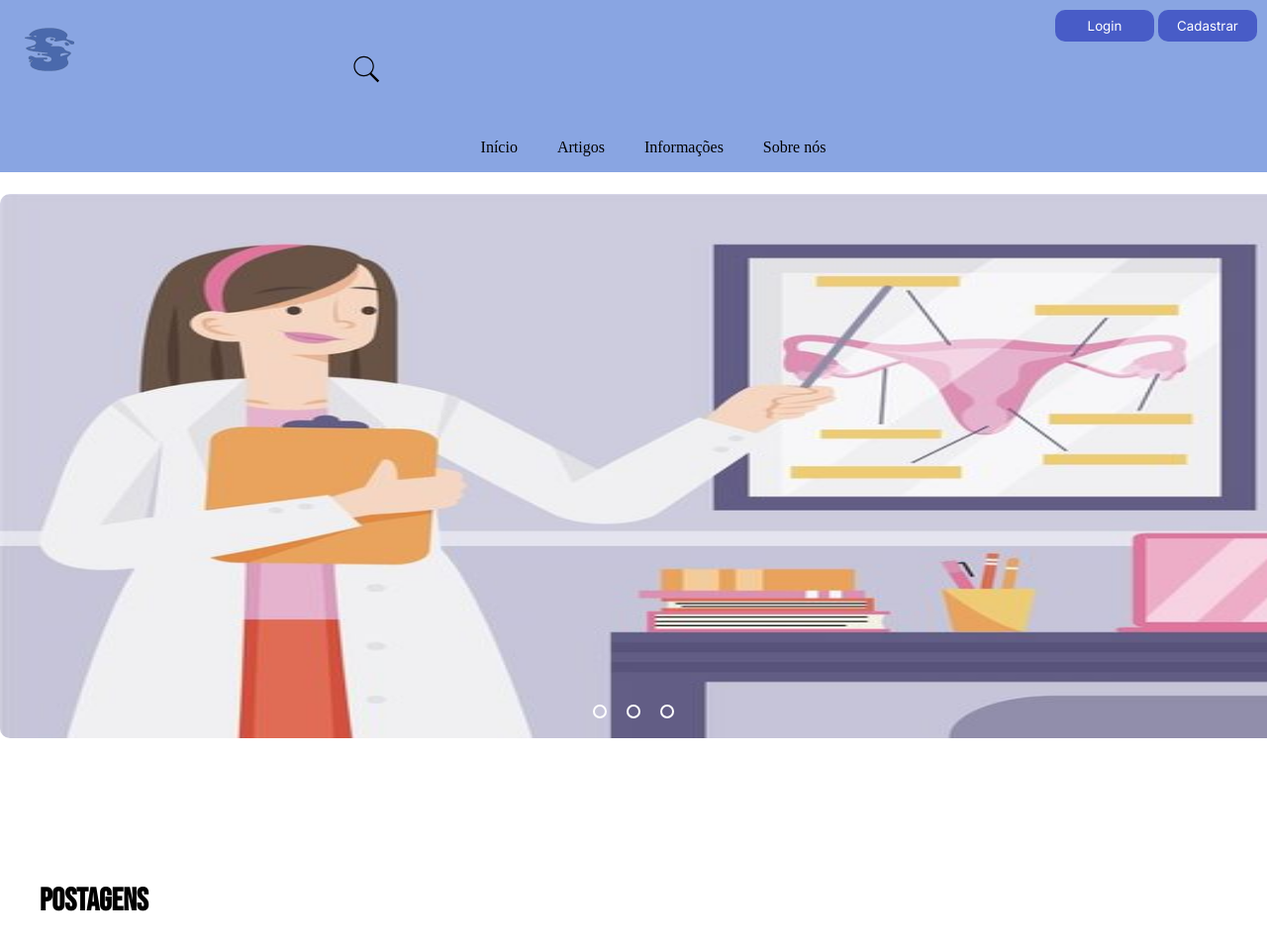
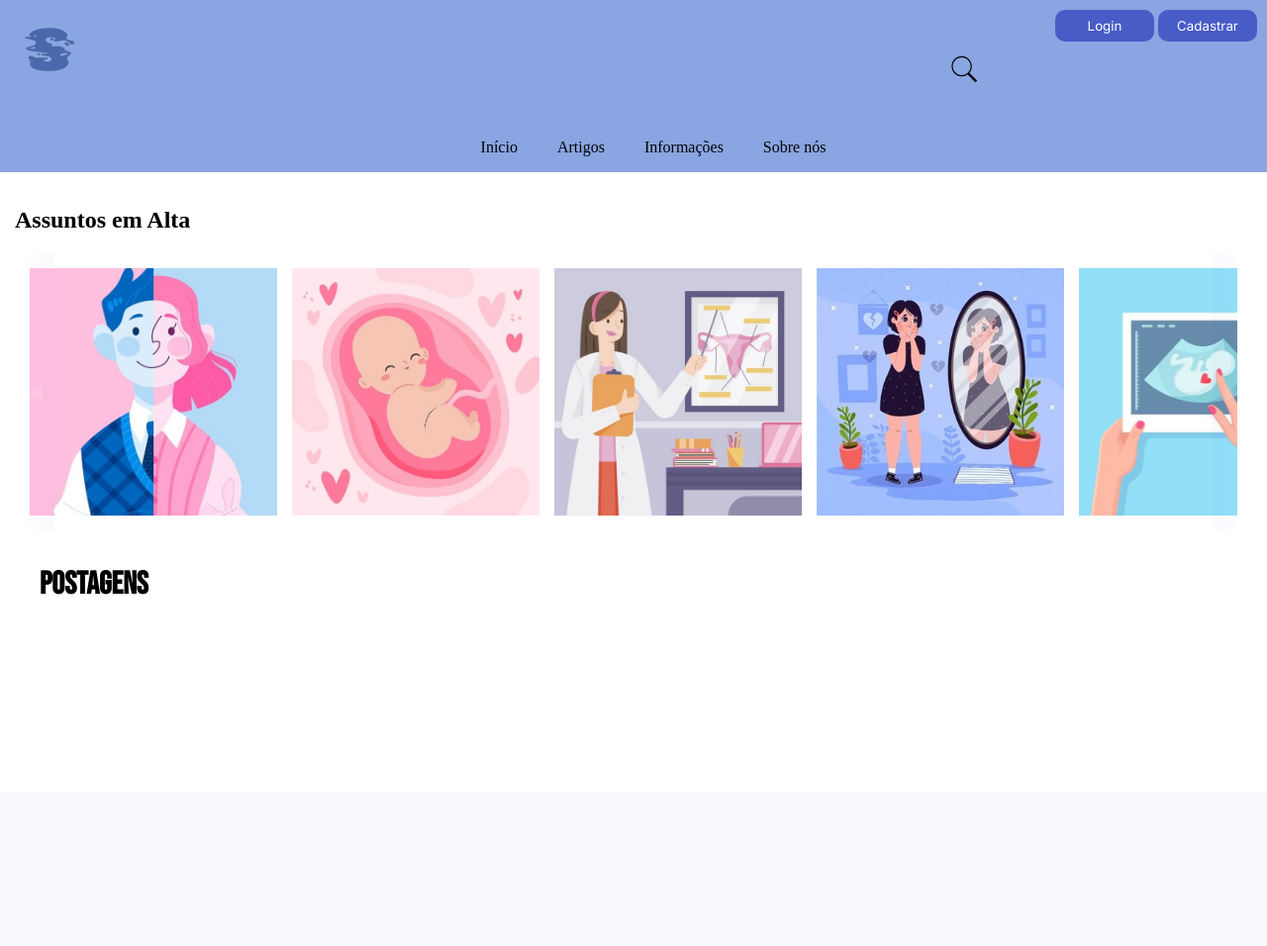
Before and after one commit to Amitaf134/Site-Seducation, a PHP site: page / in a window 1280 px wide. Shown: the whole page at 99% size. After the commit the page ends 601 px from the top, so only its background shows below. Run offline with PHP 8.4, Linux system fonts and the light colour scheme; some web fonts are replaced.

Commit message:
NINGUEM SE MEXE

```diff
--- a/css/estilo.css
+++ b/css/estilo.css
@@ -221,132 +221,119 @@ dialog button {
 }
 
 /*emi*/
-.slider{
-  width: 90%;
-  height: 400px;
-  overflow: hidden;
-  position: absolute;
+
+/*h1 {
+  text-align: center;
+  margin: 1em 0;
+  font-family: sans-serif;
+}*/
+
+.container {
+  position: relative;
+  padding: 15px;
+  max-width: 2040px;
+  margin: 0 auto;
 }
 
-.slides{
-  display: flex;
-}
-.navigation-bar{
-  position: absolute;
-  bottom: 20px;
-  display: flex;
-  left: 50%;
-  transform: translate(-50%);
+.gallery-wrapper {
+  overflow-x: auto;
 }
 
-input{
+.arrow-left {
+  position: absolute;
+  top: 0;
+  left: 0;
+  right: auto;
+  bottom: 0;
+  font-size: 20px;
+  line-height: 250px;
+  width: 40px;
+  color: #fff;
+  transition: all 600ms ease-in-out;
+  background: linear-gradient(to right, transparent 0%, blue 550%);
+  opacity: 0.1;
+  cursor: pointer;
+  border: none;
+  transition: all 600ms ease-in-out;
+}
+.arrow-right {
+  position: absolute;
+  left: auto;
+  right: 0;
+  /*relação com a altura d cima do container*/
+  top: 0;
+  bottom: 0;
+  /*grossura da seta*/
+  font-size: 20px;
+  line-height: 250px;
+  /*largura da seta*/
+  width: 40px;
+  color: #fff;
+  transition: all 600ms ease-in-out;
+  background: linear-gradient(to left, transparent 0%, blue 550%);
+  opacity: 0.1;
+  cursor: pointer;
+  border: none;
+  transition: all 600ms ease-in-out;
+}
+
+.arrow-left:hover,
+.arrow-right:hover {
+  opacity: 1;
+}
+
+.gallery {
+  display: flex;
+  flex-flow: row nowrap;
+  gap: 15px;
+}
+
+.item {
+  width: 250px;
+  height: 250px;
+  flex-shrink: 0;
+  /*transition: all 600ms ease-in-out;
+  opacity: 0.5;*/
+}
+
+.current-item {
+  opacity: 1;
+}
+
+/* This is from w3schools
+/*
+https://www.w3schools.com/howto/howto_css_hide_scrollbars.asp
+/* Hide scrollbar for Chrome, Safari and Opera
+.gallery-wrapper::-webkit-scrollbar {
   display: none;
 }
 
-.manual-btn{
-  border: 2px solid #fff;
-  padding: 5px;
-  border-radius:10px;
-  cursor: pointer ;
+/* Hide scrollbar for IE, Edge and Firefox
+.gallery-wrapper {
+  -ms-overflow-style: none; /* IE and Edge
+  scrollbar-width: none; /* Firefox
+}*/
 
-}
-.manual-btn:not(:last-child){
-  margin-right: 20px;
-
-}
-.manual-btn:hover{
-  background: #fff;
-  transition: 0.4s;
+.cyan {
+  background: cyan;
 }
 
-.slides{
-  display: flex;
-  width: 400%;
-  height: 100%;
-
+.deeppink {
+  background: deeppink;
 }
 
-.slide{
-  width: 100%;
-  transition: 0.5s;
+.turquoise {
+  background: turquoise;
 }
 
-.slide img{
-  width: 80%;
-  height: 100%;
-  border-radius: 10px;
+.darkblue {
+  background: darkblue;
 }
 
-.slider {
-  width: 100%;
-  height: 550px;
-  overflow: hidden;
-  position: absolute;
+.purple {
+  background: purple;
 }
 
-.manual-btn {
-  border: 2px solid #fff;
-  padding: 5px;
-  border-radius: 10px;
-  cursor: pointer;
-}
-
-.manual-btn:not(:last-child) {
-  margin-right: 20px;
-
-}
-
-.manual-btn:hover {
-  background: #fff;
-  transition: 0.4s;
-}
-
-.slides {
-  display: flex;
-  width: 400%;
-  height: 100%;
-
-}
-
-.slide {
-  width: 100%;
-  transition: 0.5s;
-}
-
-
-#radio1:checked~.first{
-  margin-left: 0;
-}
-
-#radio2:checked~.first{
-  margin-left: -60%;
-}
-
-#radio3:checked~.first{
-  margin-left: -180%;
-}
-
-#radio1:checked~.navigation-auto .auto-btn1{
-  background-color: #fff;
-}
-
-#radio2:checked~.navigation-auto .auto-btn2{
-  background-color: #fff;
-}
-#radio3:checked~.navigation-auto .auto-btn3{
-  background-color: #fff;
-}
-.slider-container {
-  margin-top: -170px;
-  display: flex;
-  /* Centraliza horizontalmente */
-  justify-content: center;
-  /* Centraliza verticalmente */
-  align-items: center;
-  width: 100%;
-  /* 100% da altura da viewport */
-  height: 100vh;
-}
 /*emi*/
 
 .my-prev {
--- a/index.php
+++ b/index.php
@@ -11,40 +11,26 @@ include('conexao.php');
   <section class="container">
   <h2> Assuntos em Alta </h2>
     <!--emi-->
-  <div class="slider-container">
-    <div class="slider">
-      <div class="slides">
-        <input type="radio" name="radio-btn" id="radio1">
-        <input type="radio" name="radio-btn" id="radio2">
-        <input type="radio" name="radio-btn" id="radio3">
+    <div class="container">
+  <button class="arrow-left control" aria-label="Previous image"> ◀ </button>
+  <button class="arrow-right control" aria-label="Next Image"> ▶ </button>
 
+  <!-- overflow cm largura fixa -->
+    <div class="gallery-wrapper">
+    <!-- um elemento que irá se mover dentro do wrapper -->
+    <div class="gallery" id="galeria1">
 
-        <div class="slide">
-          <img src="artigocinco.png " alt="">
-        </div>
-        <div class="slide">
-          <img src="artigodez.png " alt="">
-        </div>
-        <div class="slide">
-          <img src="artigodois.png" alt="">
-        </div>
-        <div class="navigation-auto">
-          <div class="auto-btn1"></div>
-          <div class="auto-btn2"></div>
-          <div class="auto-btn3"></div>
-        </div>
-      </div>
-      <div class="navigation-bar">
-        <label class="manual-btn" for="radio1"></label>
-        <label class="manual-btn" for="radio2"></label>
-        <label class="manual-btn" for="radio3"></label>
-      </div>
+      <img src="img/artigoquatro.png" alt="Artigo Um" class="item current-item">
+      <img src="img/artigodez.png" alt="Artigo Dez" class="item current-item">
+      <img src="img/artigocinco.png" alt="Artigo Cinco" class="item current-item">
+      <img src="img/artigoonze.png" alt="Artigo Onze" class="item current-item">
+      <img src="img/artigotres.png" alt="Artigo Tres" class="item current-item">
+      <img src="img/artigoseis.png" alt="Artigo Seis" class="item current-item">
+      <img src="img/artigodoze.png" alt="Artigo Doze" class="item current-item">
+
     </div>
   </div>
-  </div>
-  </div>
-  </div>
-  </div>
+</div>
   <!--emi-->
 </section>
 
```
Also changed, not shown: js/PgInicial.js (+37 -10 lines), img/artigodoze.png (added), img/artigoonze.png.
